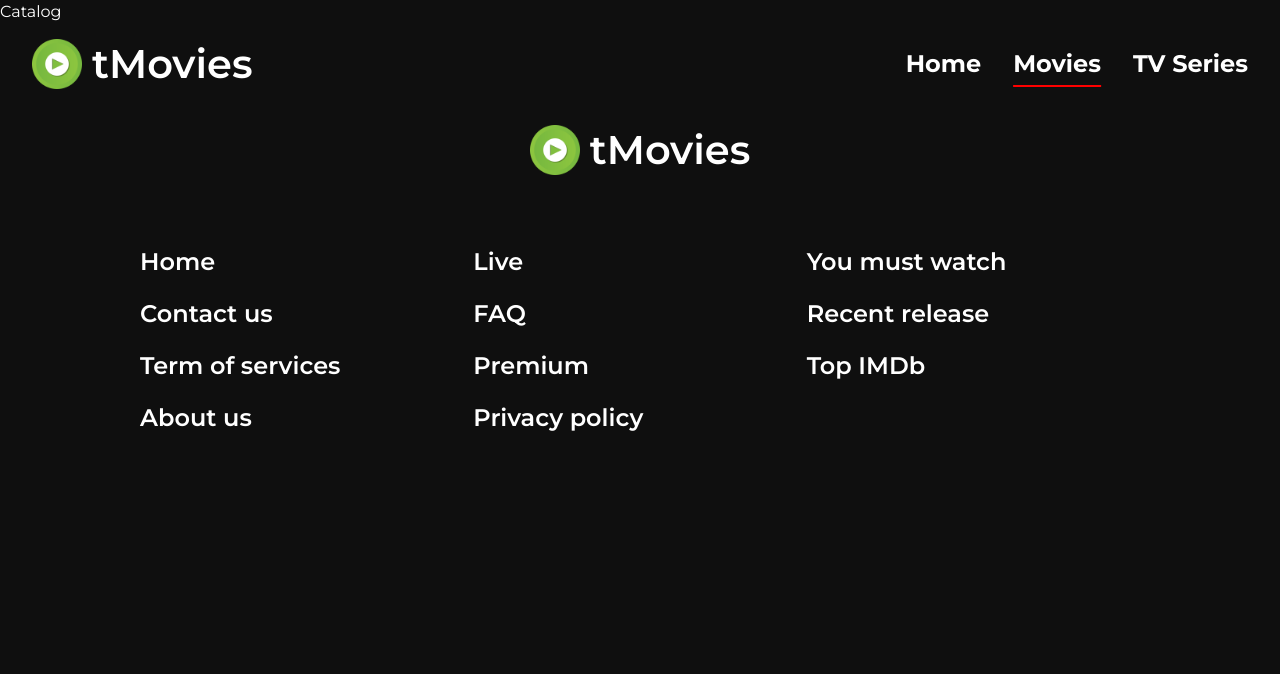
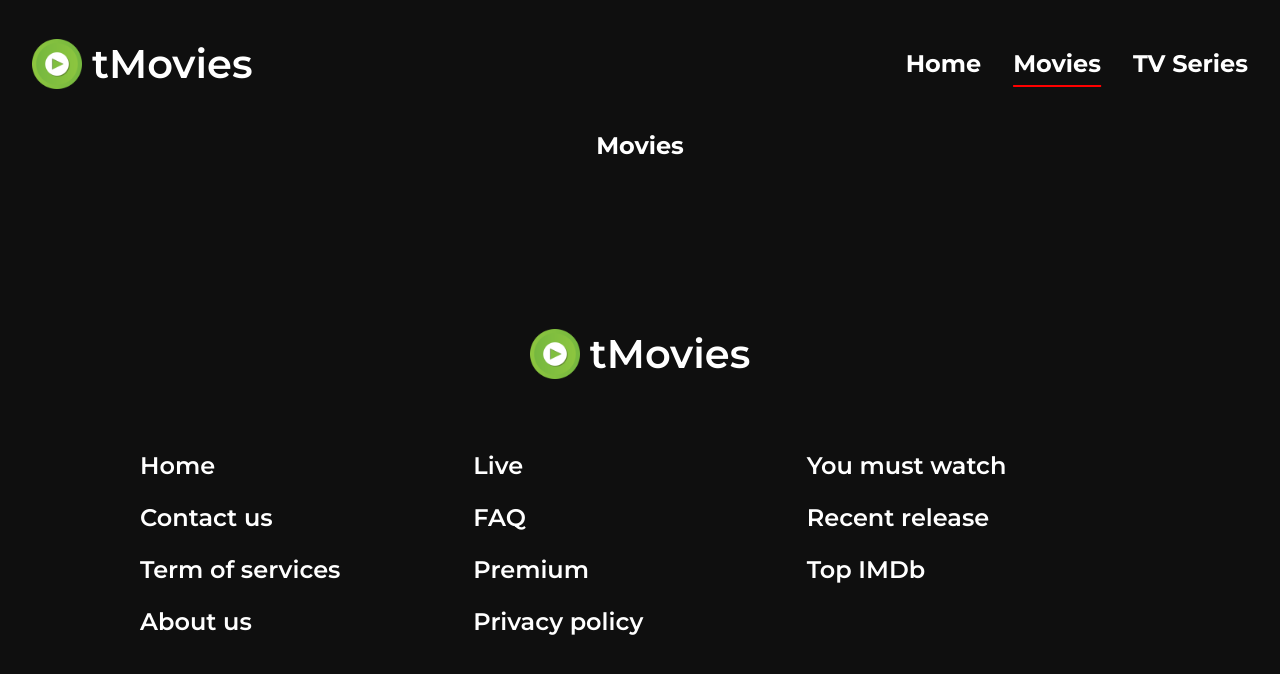
Before and after one commit to andrewelking/movies-web, a React (Create React App) app: page /movie in a window 1280 px wide. Shown: the top 674 px of the page. Built offline with nearby package versions, Linux system fonts and the light colour scheme.

Commit message:
added catalog

```diff
--- /dev/null
+++ b/src/components/page-header/PageHeader.jsx
@@ -0,0 +1,15 @@
+import React from 'react'
+
+import './page-header.scss'
+
+import bg from '../../assets/footer-bg.jpg'
+
+const PageHeader = props => {
+  return (
+    <div className="page-header" style={{backgroundImage: `url${bg}`}}>
+        <h2>{props.children}</h2>
+    </div>
+  )
+}
+
+export default PageHeader
--- /dev/null
+++ b/src/components/page-header/page-header.scss
@@ -0,0 +1,28 @@
+@use '../../scss/variable' as *;
+
+.page-header {
+  padding: $header-height 0 2rem;
+  text-align: center;
+  margin-bottom: 2rem;
+
+  position: relative;
+
+  background-position: top;
+  background-size: cover;
+  background-repeat: no-repeat;
+
+  h2 {
+    position: relative;
+    z-index: 99;
+  }
+
+  &::after {
+    content: '';
+    position: absolute;
+    bottom: 0;
+    left: 0;
+    width: 100%;
+    height: 100px;
+    background-image: linear-gradient(to top, $body-bg, rgba($black, 0));
+  }
+}
--- a/src/pages/Catalog.jsx
+++ b/src/pages/Catalog.jsx
@@ -1,9 +1,16 @@
-import React from 'react'
+import React from 'react';
+
+import { useParams } from 'react-router-dom';
+
+import PageHeader from '../components/page-header/PageHeader';
+
+import { category as cate } from '../api/tmdbApi';
 
 const Catalog = () => {
+  const { category } = useParams();
   return (
-    <div>Catalog</div>
-  )
-}
+    <PageHeader>{category === cate.movie ? 'Movies' : 'TV Series'}</PageHeader>
+  );
+};
 
-export default Catalog
+export default Catalog;
```
